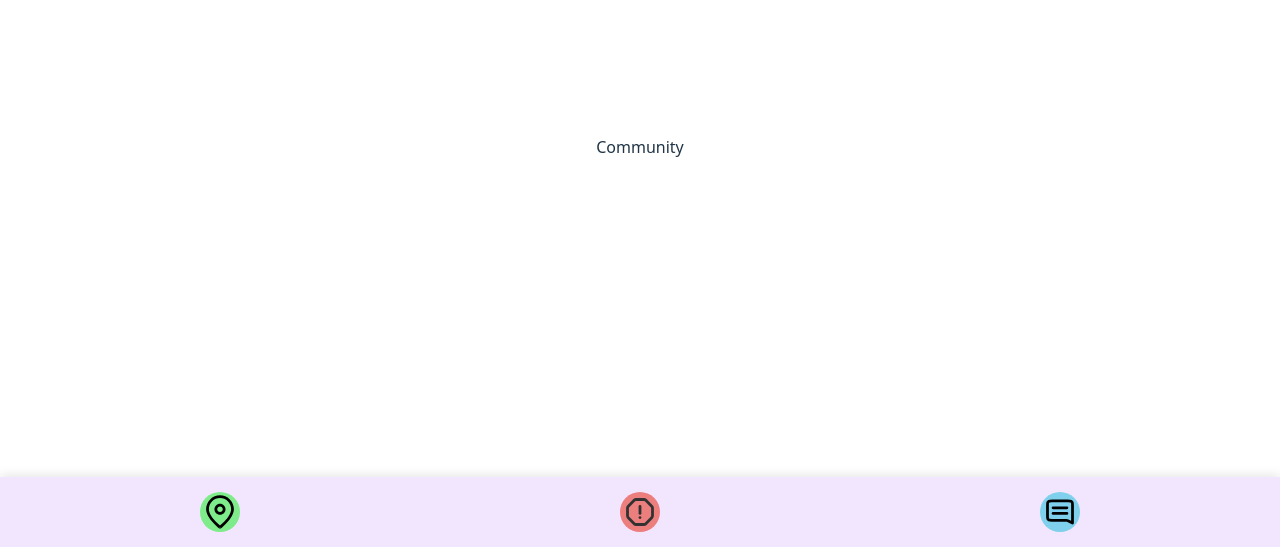
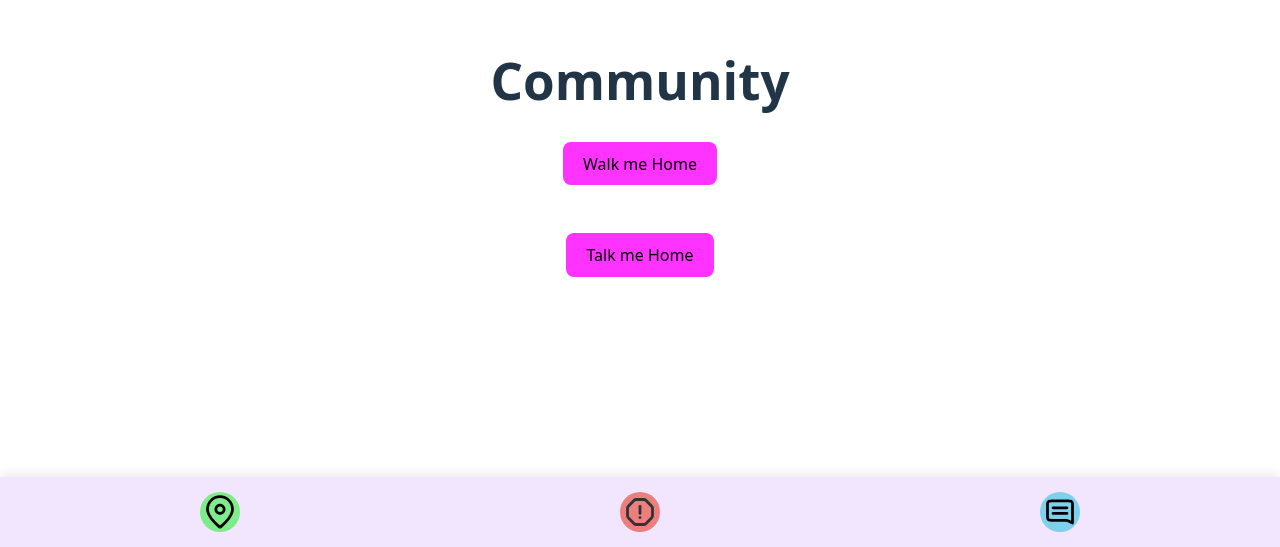
Before and after one commit to Hollerina/GoSafe, a React (Vite) app in the folder goSafe/: page /community in a window 1280 px wide. Shown: the part 253-800 px from the top of the page. Built offline with nearby package versions, Linux system fonts and the light colour scheme.

Commit message:
Add Community page

```diff
--- a/goSafe/src/Community.tsx
+++ b/goSafe/src/Community.tsx
@@ -1,9 +1,14 @@
 import Navbar from "./components/navbar"
 
 export const Community = () => {
+
   return (
     <>
-      <div>Community</div>
+      <h1>Community</h1>
+      <div>
+        <button style={{ backgroundColor: '#ff33ff' }}>Walk me Home</button><br /><br /><br />
+        <button style={{ backgroundColor: '#ff33ff' }}>Talk me Home</button>
+      </div>
       <nav
         style={{
           position: 'fixed',
```
